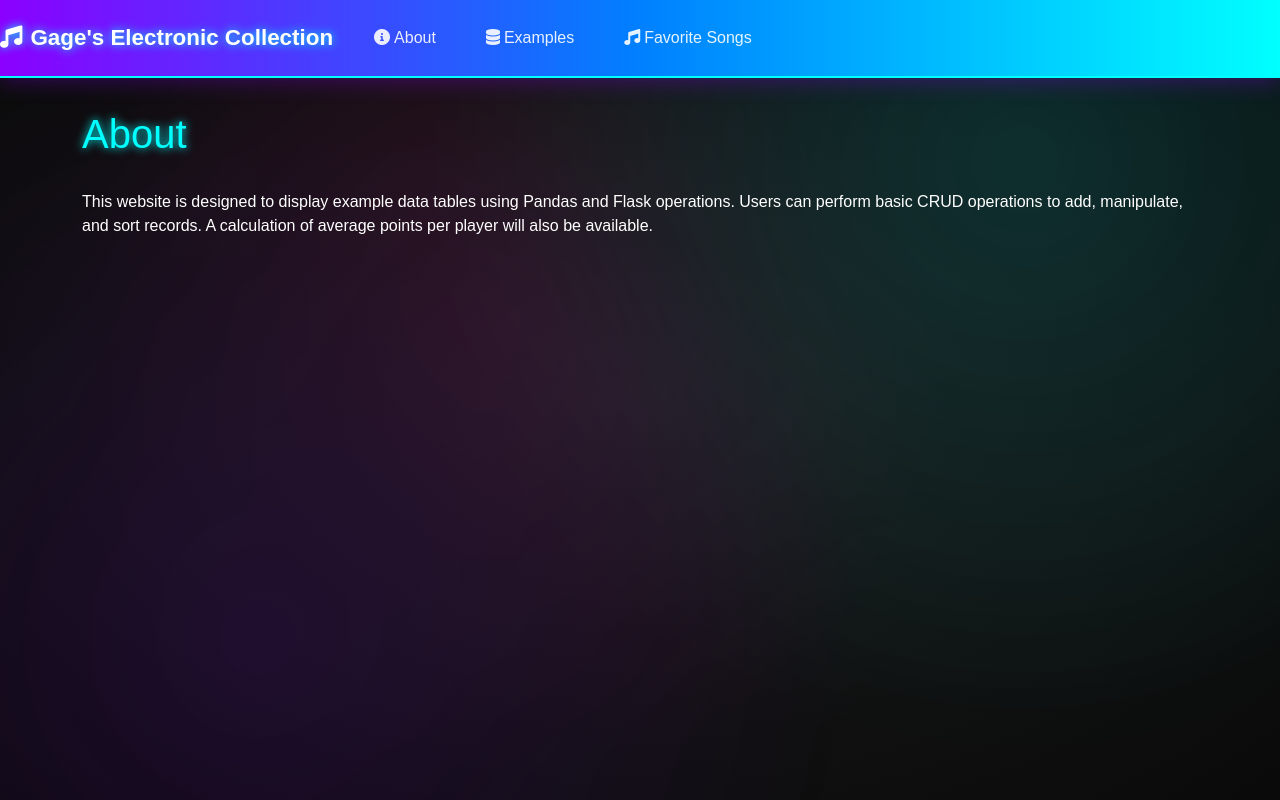
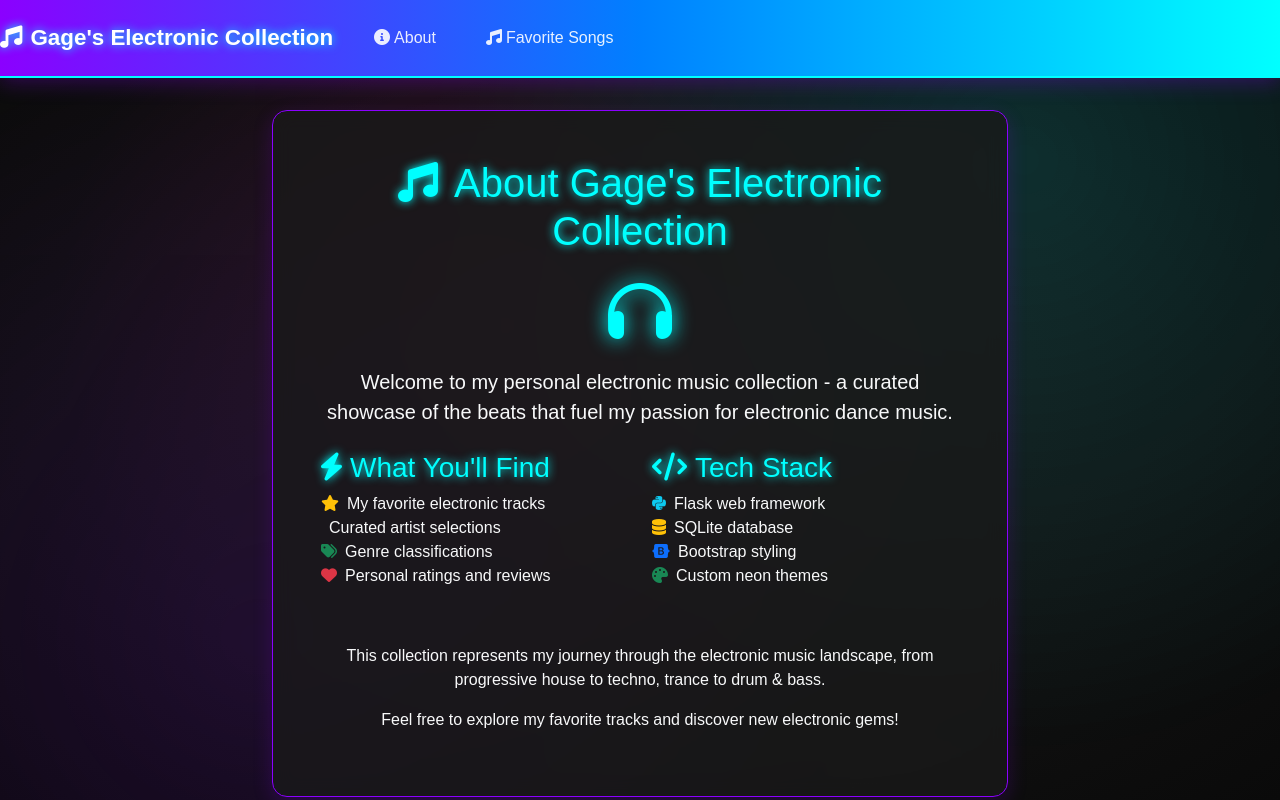
Before and after one commit to g360riley/Favorite-songs, a Flask app: page /about in a window 1280 px wide. Run offline with Flask 3, Linux system fonts and the light colour scheme.

Commit message:
Update navigation and about page
- Remove examples page from navigation bar
- Redesign about page to match electronic music theme
- Improve text readability with proper color styling

🤖 Generated with [Claude Code](https://claude.ai/code)

Co-Authored-By: Claude <noreply@anthropic.com>

```diff
--- a/app/templates/about.html
+++ b/app/templates/about.html
@@ -1,7 +1,48 @@
 {% extends "base.html" %}
 
 {% block content %}
-<h1>About</h1>
-<br>
-<p>This website is designed to display example data tables using Pandas and Flask operations. Users can perform basic CRUD operations to add, manipulate, and sort records. A calculation of average points per player will also be available.</p>
+<div class="row justify-content-center">
+    <div class="col-lg-8">
+        <div class="card">
+            <div class="card-body p-5">
+                <h1 class="text-center mb-4">
+                    <i class="fas fa-music me-3"></i>About Gage's Electronic Collection
+                </h1>
+
+                <div class="text-center mb-4">
+                    <i class="fas fa-headphones" style="font-size: 4rem; color: var(--neon-cyan); text-shadow: 0 0 20px var(--neon-cyan);"></i>
+                </div>
+
+                <p class="lead text-center mb-4 text-light">Welcome to my personal electronic music collection - a curated showcase of the beats that fuel my passion for electronic dance music.</p>
+
+                <div class="row mt-4">
+                    <div class="col-md-6 mb-3">
+                        <h3><i class="fas fa-bolt me-2"></i>What You'll Find</h3>
+                        <ul class="list-unstyled">
+                            <li class="text-light"><i class="fas fa-star me-2 text-warning"></i>My favorite electronic tracks</li>
+                            <li class="text-light"><i class="fas fa-user-music me-2 text-info"></i>Curated artist selections</li>
+                            <li class="text-light"><i class="fas fa-tags me-2 text-success"></i>Genre classifications</li>
+                            <li class="text-light"><i class="fas fa-heart me-2 text-danger"></i>Personal ratings and reviews</li>
+                        </ul>
+                    </div>
+
+                    <div class="col-md-6 mb-3">
+                        <h3><i class="fas fa-code me-2"></i>Tech Stack</h3>
+                        <ul class="list-unstyled">
+                            <li class="text-light"><i class="fab fa-python me-2 text-info"></i>Flask web framework</li>
+                            <li class="text-light"><i class="fas fa-database me-2 text-warning"></i>SQLite database</li>
+                            <li class="text-light"><i class="fab fa-bootstrap me-2 text-primary"></i>Bootstrap styling</li>
+                            <li class="text-light"><i class="fas fa-palette me-2 text-success"></i>Custom neon themes</li>
+                        </ul>
+                    </div>
+                </div>
+
+                <div class="text-center mt-4">
+                    <p class="mb-3 text-light">This collection represents my journey through the electronic music landscape, from progressive house to techno, trance to drum & bass.</p>
+                    <p class="text-light">Feel free to explore my favorite tracks and discover new electronic gems!</p>
+                </div>
+            </div>
+        </div>
+    </div>
+</div>
 {% endblock %}
--- a/app/templates/base.html
+++ b/app/templates/base.html
@@ -189,11 +189,6 @@
                     </a>
                 </li>
                 <li class="nav-item">
-                    <a class="nav-link" href="{{ url_for('examples.show_examples') }}">
-                        <i class="fas fa-database me-1"></i>Examples
-                    </a>
-                </li>
-                <li class="nav-item">
                     <a class="nav-link" href="{{ url_for('favorite_songs.show_favorite_songs') }}">
                         <i class="fas fa-music me-1"></i>Favorite Songs
                     </a>
```
